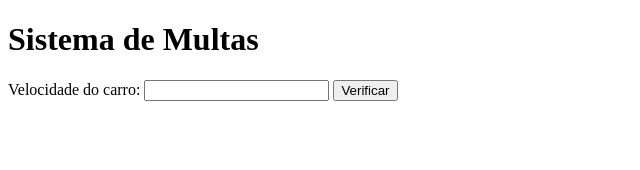
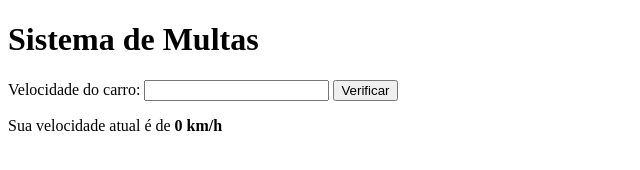
Before and after one commit to erickfreire/Curso-em-Video-JS, a plain HTML site: page Aula 11/ex010.html in a window 1280 px wide. Both pictures are taken after a click on the button "Verificar". Shown: the whole page, without its empty margins (0-640 px from the left). Drawn offline with Linux system fonts and the light colour scheme.

Commit message:
commit 4

```diff
--- a/Aula 11/ex010.html
+++ b/Aula 11/ex010.html
@@ -8,7 +8,26 @@
 <body>
     <h1>Sistema de Multas</h1>
     Velocidade do carro: <input type="number" name="vel" id="txtvel">
-    <input type="button" value="Verificar">
+    <input type="button" value="Verificar" onclick="calcular()">
+    <div id="res">
+    <script>
+        function calcular () {
+            var txtv = document.getElementById('txtvel')
+            var res = document.querySelector('div#res')  // id=# class=.
+            var vel = Number(txtv.value)
+            res.innerHTML = `<p>Sua velocidade atual é de <strong>${vel} km/h<strong></p>`
+            if (vel>60){ // condição if para ver se toma multa ou não
+                res.innerHTML`Você passou do limite de velocidade, MULTADO!`
+            }
+            else {
+                res.innerHTML`Você está dentro do limite de velocidade, dirija sempre com cinto de segurança!`
+            }
+
+            //`res.innerHTML += `<p>Dirija sempre com cinto de segurança!</p>`
+        }
+        //23:42  parei aqui no video Curso JavaScript #11
+
+    </script>
 
 </body>
 </html>
```
Also changed, not shown: Aula 11/ex010.js (added).
